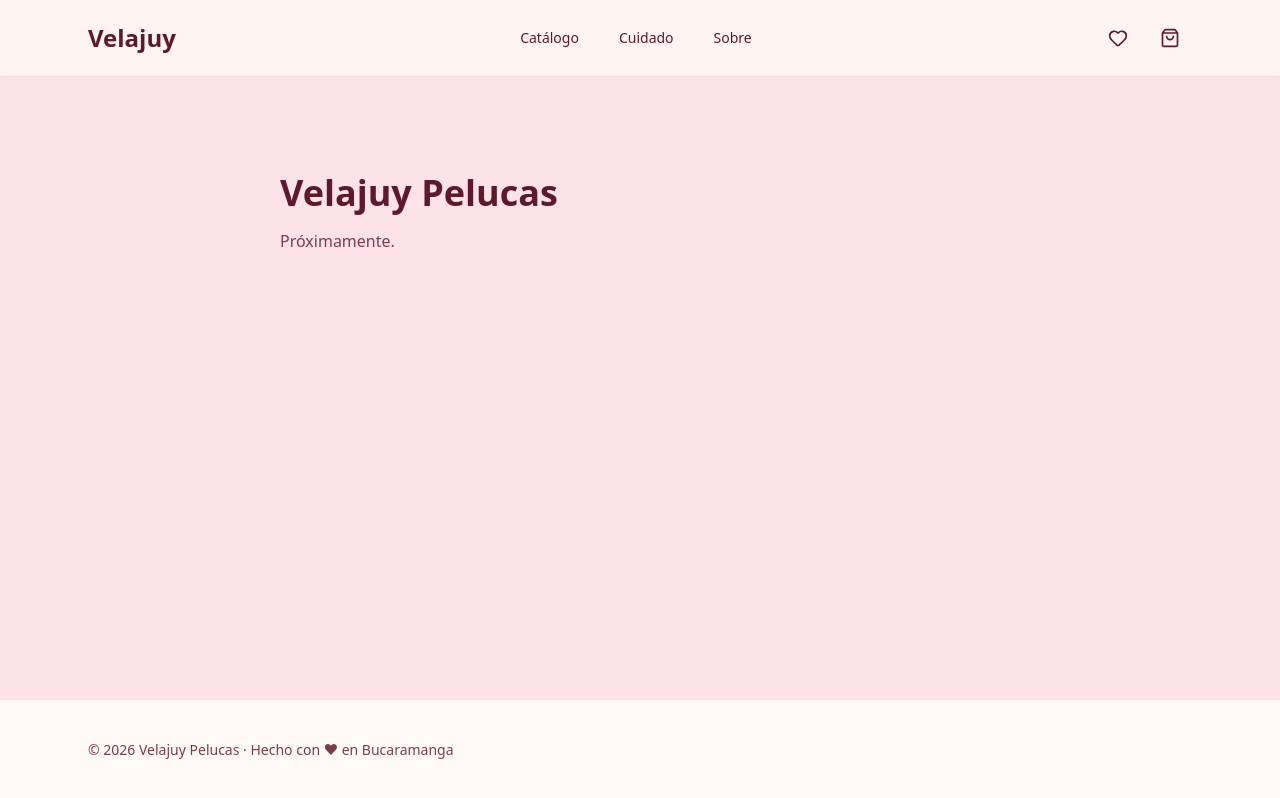
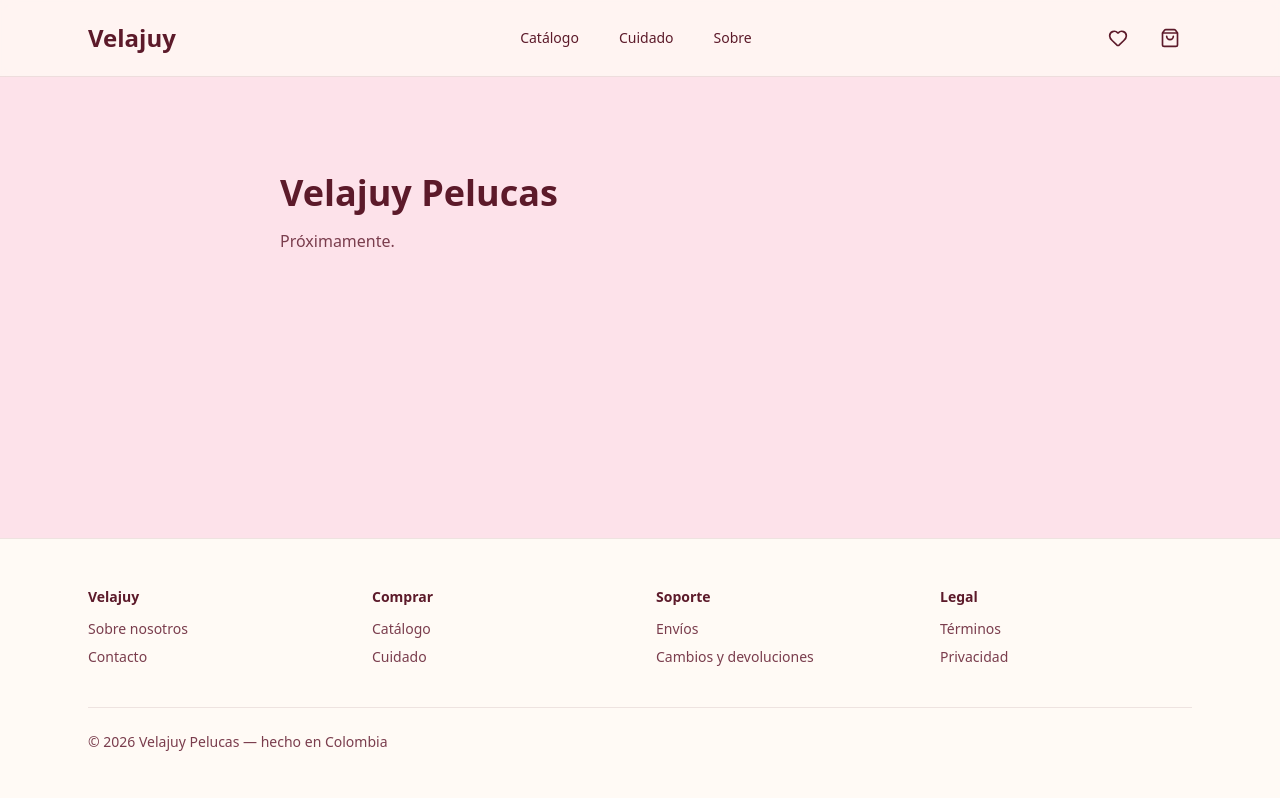
Before and after one commit to andrevitalb/velajuy, a Next.js app: page / in a window 1280 px wide. Built offline with nearby package versions, Linux system fonts and the light colour scheme.

Commit message:
feat(storefront): expand footer with section nav

```diff
--- a/src/components/storefront/footer.tsx
+++ b/src/components/storefront/footer.tsx
@@ -1,8 +1,60 @@
+import type { Route } from "next"
+import Link from "next/link"
+
 export function StorefrontFooter() {
+	const year = new Date().getFullYear()
 	return (
-		<footer className="mt-24 border-t border-velajuy-wine/10 bg-velajuy-cream">
-			<div className="mx-auto max-w-6xl px-6 py-10 text-sm text-velajuy-wine-soft">
-				<p>© {new Date().getFullYear()} Velajuy Pelucas · Hecho con ♥ en Bucaramanga</p>
+		<footer className="border-t border-velajuy-wine/10 bg-velajuy-cream">
+			<div className="mx-auto max-w-6xl px-6 py-12">
+				<div className="grid grid-cols-2 gap-8 md:grid-cols-4">
+					<section>
+						<h2 className="text-sm font-semibold text-velajuy-wine">Velajuy</h2>
+						<ul className="mt-3 space-y-2 text-sm text-velajuy-wine-soft">
+							<li>
+								<Link href={"/sobre" as Route}>Sobre nosotros</Link>
+							</li>
+							<li>
+								<Link href={"/contacto" as Route}>Contacto</Link>
+							</li>
+						</ul>
+					</section>
+					<section>
+						<h2 className="text-sm font-semibold text-velajuy-wine">Comprar</h2>
+						<ul className="mt-3 space-y-2 text-sm text-velajuy-wine-soft">
+							<li>
+								<Link href="/catalogo">Catálogo</Link>
+							</li>
+							<li>
+								<Link href={"/cuidado" as Route}>Cuidado</Link>
+							</li>
+						</ul>
+					</section>
+					<section>
+						<h2 className="text-sm font-semibold text-velajuy-wine">Soporte</h2>
+						<ul className="mt-3 space-y-2 text-sm text-velajuy-wine-soft">
+							<li>
+								<Link href={"/envios" as Route}>Envíos</Link>
+							</li>
+							<li>
+								<Link href={"/cambios" as Route}>Cambios y devoluciones</Link>
+							</li>
+						</ul>
+					</section>
+					<section>
+						<h2 className="text-sm font-semibold text-velajuy-wine">Legal</h2>
+						<ul className="mt-3 space-y-2 text-sm text-velajuy-wine-soft">
+							<li>
+								<Link href={"/legal/terminos" as Route}>Términos</Link>
+							</li>
+							<li>
+								<Link href={"/legal/privacidad" as Route}>Privacidad</Link>
+							</li>
+						</ul>
+					</section>
+				</div>
+				<p className="mt-10 border-t border-velajuy-wine/10 pt-6 text-sm text-velajuy-wine-soft">
+					© {year} Velajuy Pelucas — hecho en Colombia
+				</p>
 			</div>
 		</footer>
 	)
```
